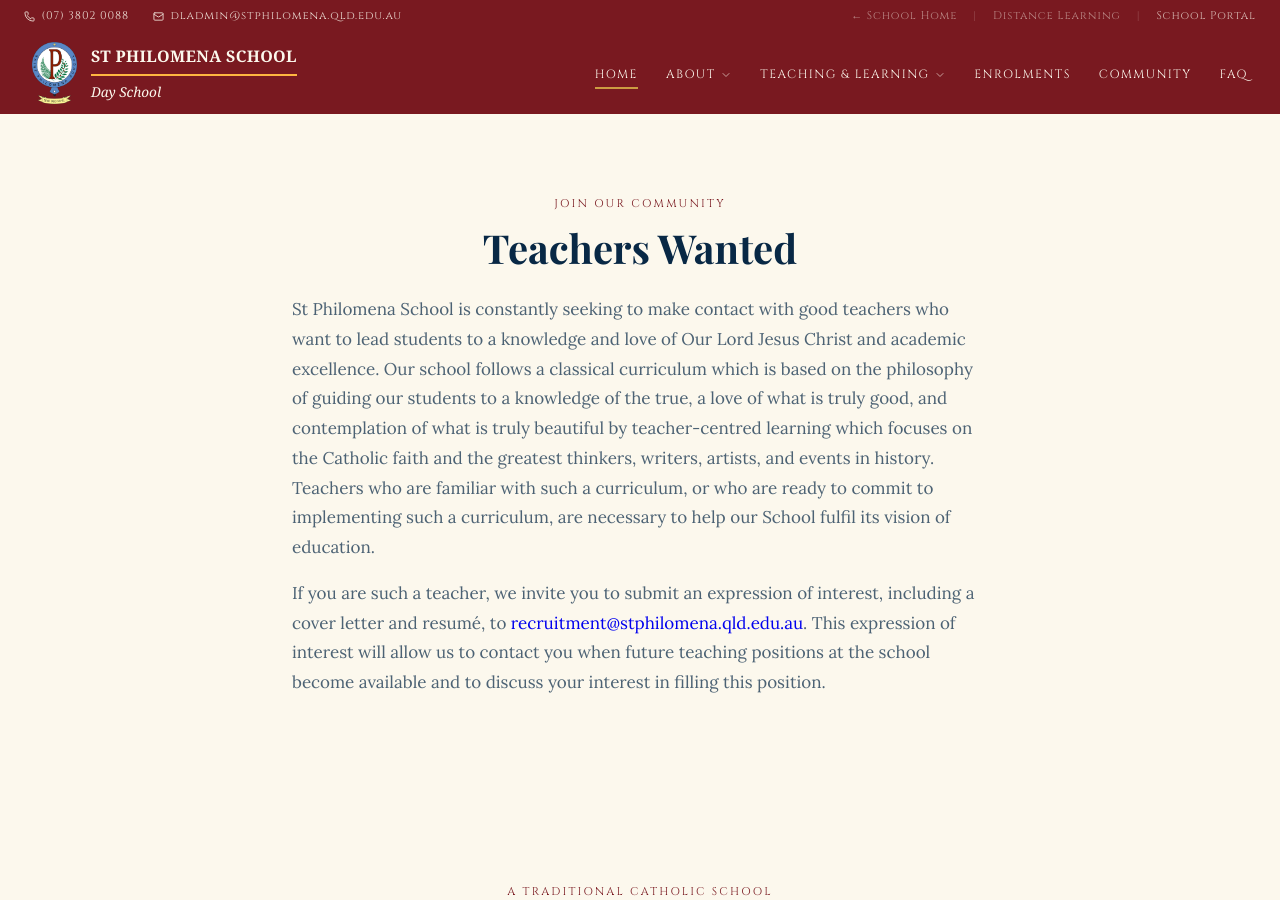
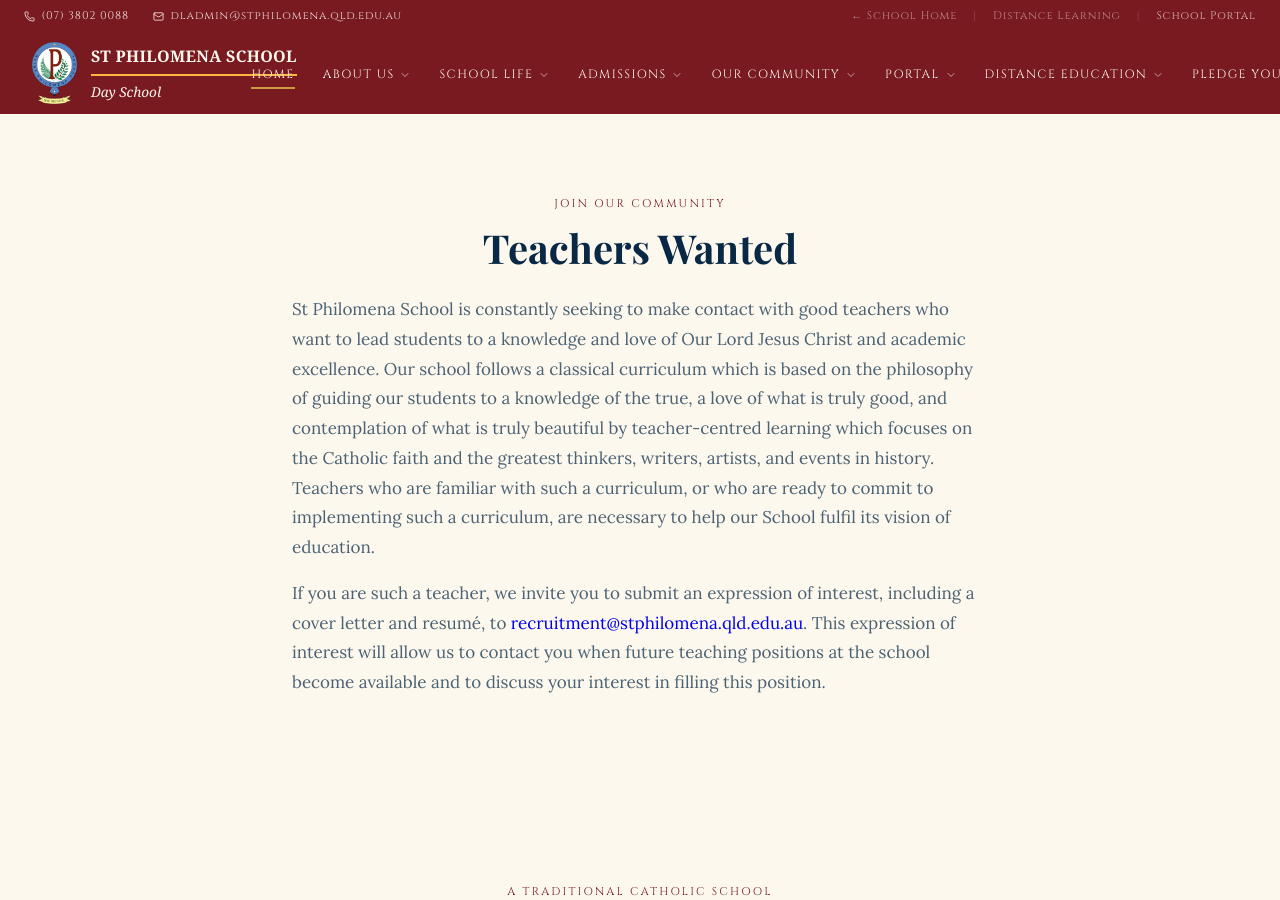
Before and after one commit to sps-it-admin/sps-it-admin.github.io, a Jekyll site: the page built from day-school/index.html, in a window 1280 px wide and 900 px high. Built offline with Jekyll 4.4.1, drawn with Linux system fonts in a browser that asks for light colours; some web fonts are replaced.

Commit message:
Restructure Day School nav bar to match todo.md task hierarchy

```diff
--- a/_layouts/day-school.html
+++ b/_layouts/day-school.html
@@ -48,36 +48,88 @@
         </div>
         <div class="nav-item">
           <a href="/day-school/about.html" class="nav-item-btn{% if page.nav == 'about' %} active{% endif %}">
-            About
+            About Us
             <i data-lucide="chevron-down" class="nav-chevron icon-12"></i>
           </a>
           <div class="nav-dropdown">
-            <a href="/day-school/about.html" class="nav-dropdown-item">Our Philosophy</a>
-            <a href="/day-school/about.html" class="nav-dropdown-item">School Vision</a>
-            <a href="/day-school/about.html" class="nav-dropdown-item">History</a>
-            <a href="/day-school/about.html" class="nav-dropdown-item">Principal's Welcome</a>
+            <a href="/day-school/about.html" class="nav-dropdown-item">About</a>
+            <a href="#" class="nav-dropdown-item">Our Campus</a>
             <a href="/day-school/our-staff.html" class="nav-dropdown-item">Our Staff</a>
+            <a href="#" class="nav-dropdown-item">Classical Education</a>
+            <a href="#" class="nav-dropdown-item">Annual Report</a>
           </div>
         </div>
         <div class="nav-item">
-          <a href="/day-school/teaching.html" class="nav-item-btn{% if page.nav == 'teaching' %} active{% endif %}">
-            Teaching &amp; Learning
+          <a href="#" class="nav-item-btn">
+            School Life
             <i data-lucide="chevron-down" class="nav-chevron icon-12"></i>
           </a>
           <div class="nav-dropdown">
-            <a href="/day-school/teaching.html" class="nav-dropdown-item">Grammar Phase (Yr 7)</a>
-            <a href="/day-school/teaching.html" class="nav-dropdown-item">Logic Phase (Yr 8)</a>
-            <a href="/day-school/teaching.html" class="nav-dropdown-item">Curriculum Overview</a>
+            <a href="#" class="nav-dropdown-item">School Calendar</a>
+            <a href="#" class="nav-dropdown-item">Music</a>
+            <a href="#" class="nav-dropdown-item">Drama</a>
+            <a href="#" class="nav-dropdown-item">Sport</a>
+            <a href="#" class="nav-dropdown-item">Classical Books</a>
           </div>
         </div>
         <div class="nav-item">
-          <a href="/day-school/enrol.html" class="nav-item-btn{% if page.nav == 'enrol' %} active{% endif %}">Enrolments</a>
+          <a href="/day-school/enrol.html" class="nav-item-btn{% if page.nav == 'enrol' %} active{% endif %}">
+            Admissions
+            <i data-lucide="chevron-down" class="nav-chevron icon-12"></i>
+          </a>
+          <div class="nav-dropdown">
+            <a href="#" class="nav-dropdown-item">Admission Process</a>
+            <a href="#" class="nav-dropdown-item">Prospectus &amp; Handbook</a>
+            <a href="#" class="nav-dropdown-item">Fee Schedule</a>
+            <a href="#" class="nav-dropdown-item">Bus Transport</a>
+          </div>
         </div>
         <div class="nav-item">
-          <a href="/day-school/community.html" class="nav-item-btn{% if page.nav == 'community' %} active{% endif %}">Community</a>
+          <a href="/day-school/community.html" class="nav-item-btn{% if page.nav == 'community' %} active{% endif %}">
+            Our Community
+            <i data-lucide="chevron-down" class="nav-chevron icon-12"></i>
+          </a>
+          <div class="nav-dropdown">
+            <a href="#" class="nav-dropdown-item">Uniform Shop</a>
+            <a href="#" class="nav-dropdown-item">Parents &amp; Friends</a>
+            <a href="#" class="nav-dropdown-item">Parent Portal</a>
+          </div>
         </div>
         <div class="nav-item">
-          <a href="/day-school/faq.html" class="nav-item-btn{% if page.nav == 'faq' %} active{% endif %}">FAQ</a>
+          <a href="#" class="nav-item-btn">
+            Portal
+            <i data-lucide="chevron-down" class="nav-chevron icon-12"></i>
+          </a>
+          <div class="nav-dropdown">
+            <a href="#" class="nav-dropdown-item">School Portal</a>
+            <a href="#" class="nav-dropdown-item">Accident Claim Form</a>
+            <a href="#" class="nav-dropdown-item">AHI Claim Form Sport/Volunteers</a>
+            <a href="#" class="nav-dropdown-item">Insured Authorization Form</a>
+            <a href="#" class="nav-dropdown-item">Declaration Information Authority Form</a>
+            <a href="#" class="nav-dropdown-item">Student Safety and Wellbeing Policy</a>
+            <a href="#" class="nav-dropdown-item">Whistle Blower Policy</a>
+            <a href="#" class="nav-dropdown-item">Complaints Handling Policy</a>
+            <a href="#" class="nav-dropdown-item">Privacy Policy</a>
+            <a href="#" class="nav-dropdown-item">Workplace Health and Safety</a>
+            <a href="#" class="nav-dropdown-item">Parish Bulletin</a>
+            <a href="#" class="nav-dropdown-item">SSPX Podcast: Digital Dangers Intro</a>
+          </div>
+        </div>
+        <div class="nav-item">
+          <a href="#" class="nav-item-btn">
+            Distance Education
+            <i data-lucide="chevron-down" class="nav-chevron icon-12"></i>
+          </a>
+          <div class="nav-dropdown">
+            <a href="#" class="nav-dropdown-item">Announcement</a>
+            <a href="#" class="nav-dropdown-item">Expressions of Interest</a>
+          </div>
+        </div>
+        <div class="nav-item">
+          <a href="#" class="nav-item-btn">Pledge Your Support</a>
+        </div>
+        <div class="nav-item">
+          <a href="#" class="nav-item-btn">Landing</a>
         </div>
       </nav>
 
@@ -92,11 +144,27 @@
     <div class="mobile-nav-inner">
       <a href="/day-school/" class="mobile-nav-item">Home</a>
       <a href="/day-school/about.html" class="mobile-nav-item">About</a>
+      <a href="#" class="mobile-nav-item">Our Campus</a>
       <a href="/day-school/our-staff.html" class="mobile-nav-item">Our Staff</a>
-      <a href="/day-school/teaching.html" class="mobile-nav-item">Teaching &amp; Learning</a>
-      <a href="/day-school/enrol.html" class="mobile-nav-item">Enrolments</a>
-      <a href="/day-school/community.html" class="mobile-nav-item">Community</a>
-      <a href="/day-school/faq.html" class="mobile-nav-item">FAQ</a>
+      <a href="#" class="mobile-nav-item">Classical Education</a>
+      <a href="#" class="mobile-nav-item">Annual Report</a>
+      <a href="#" class="mobile-nav-item">School Calendar</a>
+      <a href="#" class="mobile-nav-item">Music</a>
+      <a href="#" class="mobile-nav-item">Drama</a>
+      <a href="#" class="mobile-nav-item">Sport</a>
+      <a href="#" class="mobile-nav-item">Classical Books</a>
+      <a href="#" class="mobile-nav-item">Admission Process</a>
+      <a href="#" class="mobile-nav-item">Prospectus &amp; Handbook</a>
+      <a href="#" class="mobile-nav-item">Fee Schedule</a>
+      <a href="#" class="mobile-nav-item">Bus Transport</a>
+      <a href="#" class="mobile-nav-item">Uniform Shop</a>
+      <a href="#" class="mobile-nav-item">Parents &amp; Friends</a>
+      <a href="#" class="mobile-nav-item">Parent Portal</a>
+      <a href="#" class="mobile-nav-item">School Portal</a>
+      <a href="#" class="mobile-nav-item">Parish Bulletin</a>
+      <a href="#" class="mobile-nav-item">Announcement</a>
+      <a href="#" class="mobile-nav-item">Expressions of Interest</a>
+      <a href="#" class="mobile-nav-item">Pledge Your Support</a>
     </div>
   </nav>
 </div>
```
